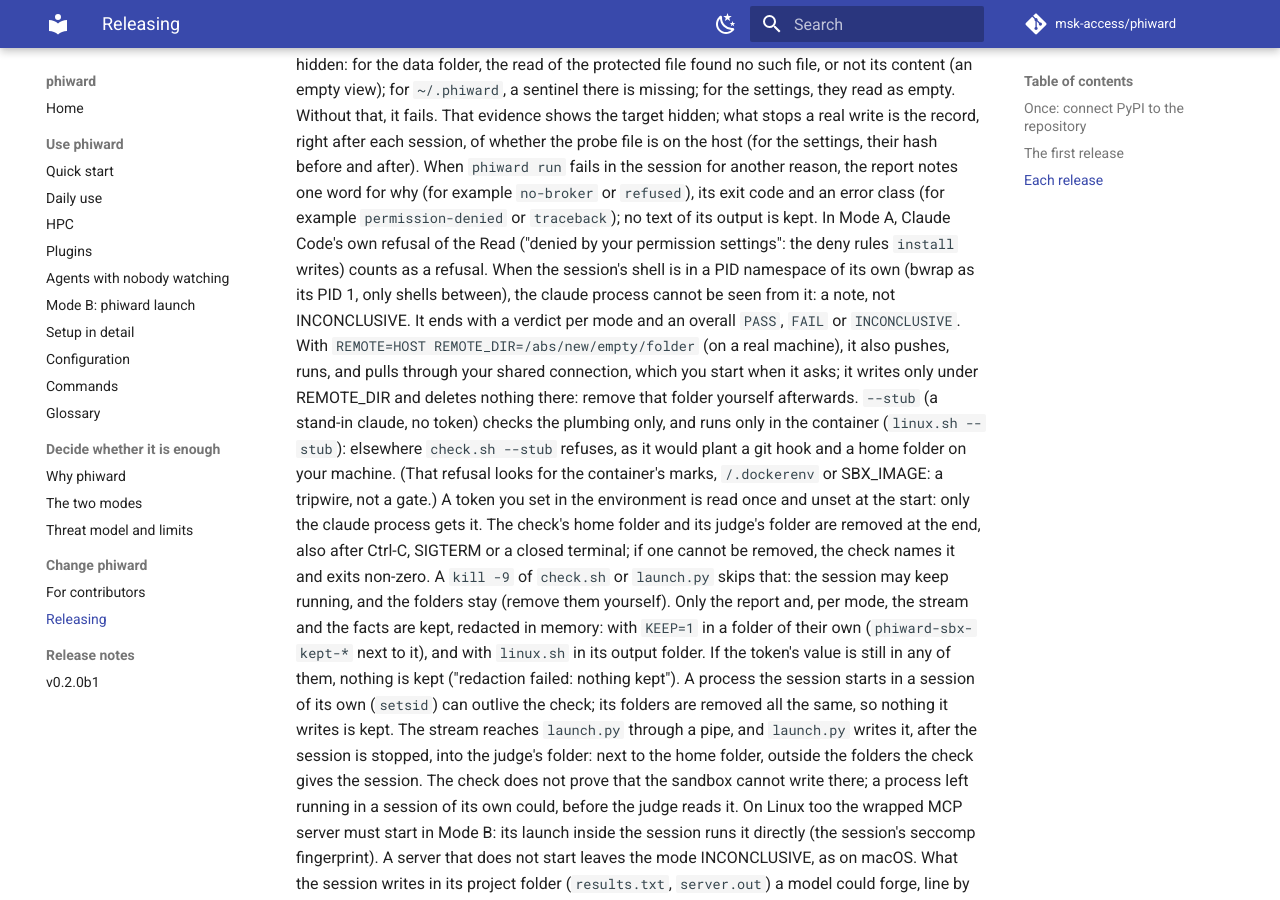
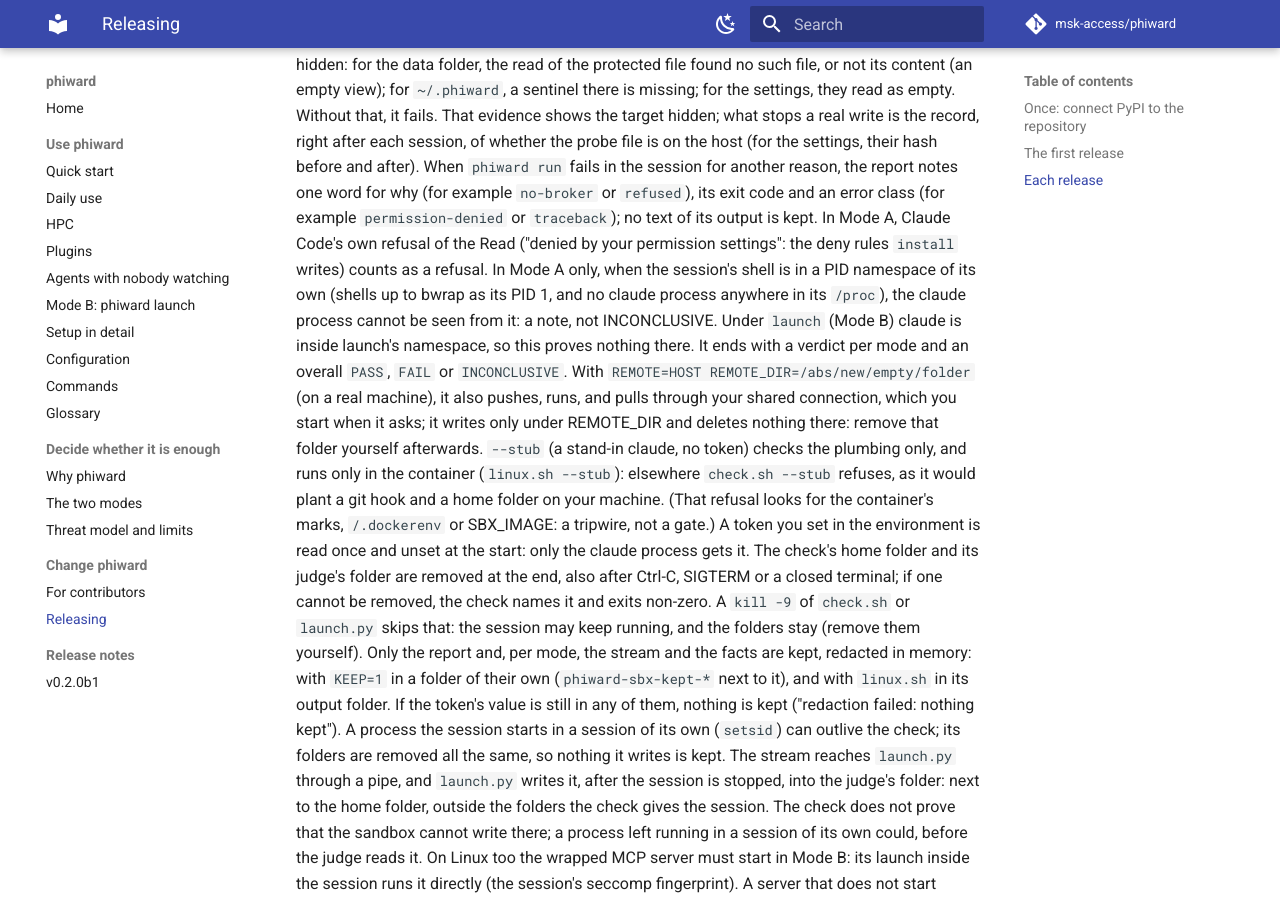
Before and after one commit to msk-access/phiward, an MkDocs documentation site: the page built from docs/releasing.md, in a window 1280 px wide and 900 px high, scrolled down 2202 px. Built offline with MkDocs 1.6.1 and Material for MkDocs 9.7.7, drawn with Linux system fonts in a browser that asks for light colours; comment, search, counter and statistics services are not loaded; the version menu is left out.

Commit message:
fix(sandbox-check): own-pid-ns only in Mode A, and only when no claude is anywhere in /proc
From the review of c9f5717..45efcb5.

1. (high) own-pid-ns could pass while claude was visible, and in Mode B:
   under `phiward launch` bwrap is PID 1 of a namespace claude is inside
   of (wholetool.py: --unshare-pid, no --as-pid-1), and an orphaned probe
   shell is reparented to it. Now:
   - the judge takes own-pid-ns in Mode A only; in Mode B it stays
     INCONCLUSIVE;
   - the probe proves absence: it records own-pid-ns only when the walk
     reached bwrap as PID 1 through shells only, with at least one shell
     between, and a scan of every /proc/[0-9]* finds no claude, by the
     same test as the walk (its program, or the claude path in its
     command line; one is_claude function for both).
2. (low) the walk starts at $$ only when /proc/$$ is this process: the
   shell's own `test -ef` of /proc/self/status and /proc/$$/status (the
   shell resolves /proc/self to itself). Else it records foreign-proc,
   which is INCONCLUSIVE.
3. (low) _read_tool's docstring says what is checked: the marker, which is
   the protected file's whole content, in no line of the stream. The
   judge's header and releasing.md say own-pid-ns counts in Mode A only.

```diff
--- a/docs/releasing.md
+++ b/docs/releasing.md
@@ -88,9 +88,10 @@ Then push `main`, `develop` and the tag.
    word for why (for example `no-broker` or `refused`), its exit code and an error class (for
    example `permission-denied` or `traceback`); no text of its output is kept. In Mode A, Claude
    Code's own refusal of the Read ("denied by your permission settings": the deny rules
-   `install` writes) counts as a refusal. When the session's shell is in a PID namespace of its
-   own (bwrap as its PID 1, only shells between), the claude process cannot be seen from it: a
-   note, not INCONCLUSIVE.
+   `install` writes) counts as a refusal. In Mode A only, when the session's shell is in a PID
+   namespace of its own (shells up to bwrap as its PID 1, and no claude process anywhere in its
+   `/proc`), the claude process cannot be seen from it: a note, not INCONCLUSIVE. Under
+   `launch` (Mode B) claude is inside launch's namespace, so this proves nothing there.
    It ends with a verdict per mode and an overall `PASS`, `FAIL` or `INCONCLUSIVE`.
    With `REMOTE=HOST REMOTE_DIR=/abs/new/empty/folder` (on a real machine), it also pushes,
    runs, and pulls through your shared connection, which you start when it asks; it writes only
```
Also changed, not shown: 2 other files.
